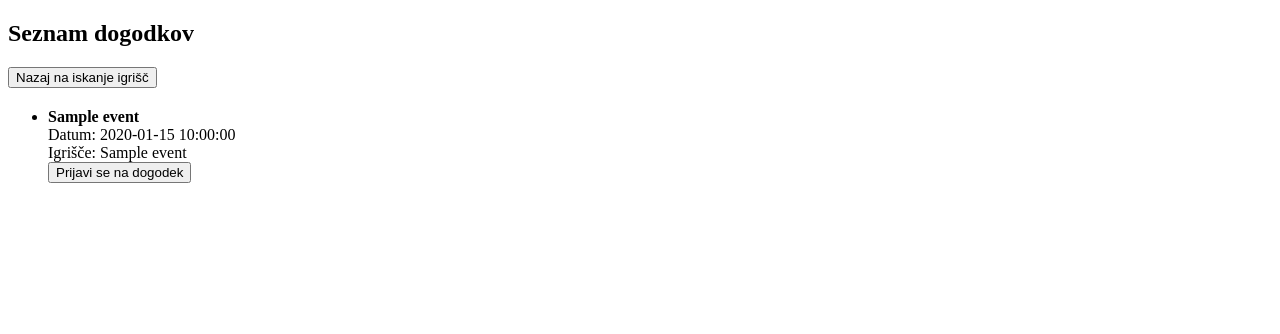
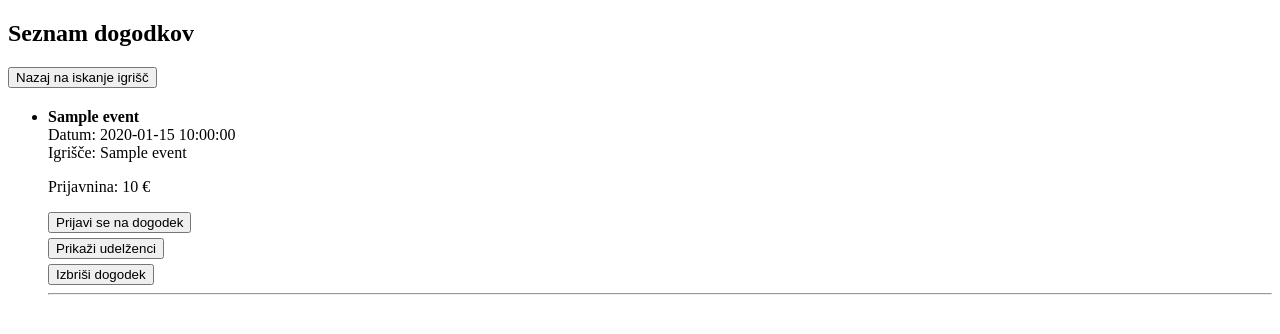
Before and after one commit to zans410/Zakljucna-naloga, a Flask app: template Zaključna naloga - python/templates/events.html in a window 1280 px wide. Shown: the top 334 px of the page. Run offline with Flask 3, Linux system fonts and the light colour scheme; the template is opened without the code that fills it: most values are stand-ins (such as "Sample title", 1, 10 or a date in 2020).

Commit message:
Update events.html
updatana koda

```diff
--- a/Zaključna naloga - python/templates/events.html
+++ b/Zaključna naloga - python/templates/events.html
@@ -18,9 +18,27 @@
                 <strong>{{ event['event_name'] }}</strong><br>
                 Datum: {{ event['event_date'] }}<br>
                 Igrišče: {{ event['court_name'] }}<br>
-                <form action="{{ url_for('join_event', event_name=event['event_name']) }}" method="post">
+                {% if event['fee'] %}
+                    <p>Prijavnina: {{ event['fee'] }} €</p>
+                {% else %}
+                    <p>Prijavnina ni določena.</p>
+                {% endif %}
+
+                <form action="{{ url_for('event_registration', event_name=event['event_name']) }}" method="get" style="margin-bottom: 5px;">
                     <button type="submit">Prijavi se na dogodek</button>
                 </form>
+
+                <form action="{{ url_for('event_participation', event_name=event['event_name']) }}" method="get" style="margin-bottom: 5px;">
+                    <button type="submit">Prikaži udelženci</button>
+                </form>
+
+                <form action="{{ url_for('delete_event', event_name=event['event_name']) }}" method="post">
+                    <button type="submit" onClick="return confirm('Ali ste prepričani, da želite izbrisati ta dogodek?');">
+                        Izbriši dogodek
+                    </button>
+                </form>
+
+                <hr>
             </li>
         {% endfor %}
     </ul>
```
